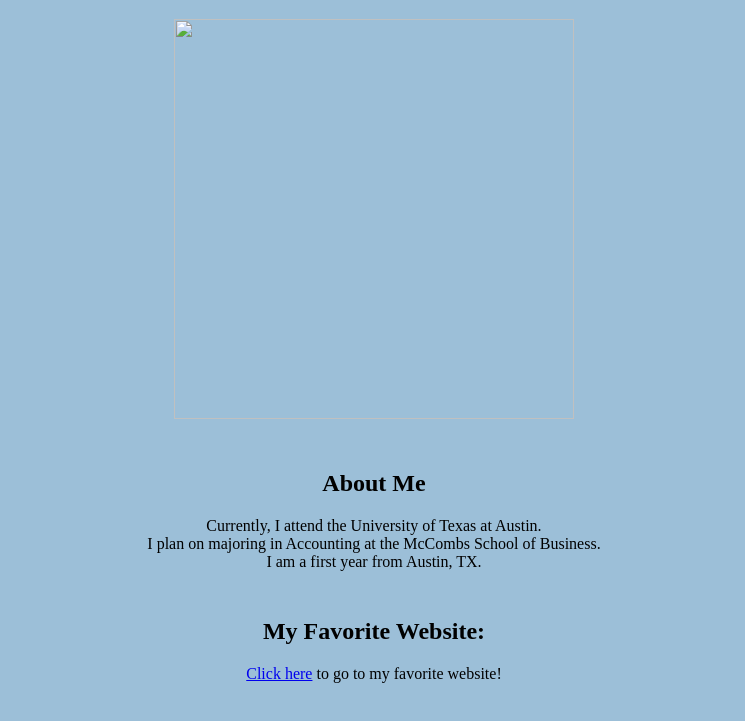
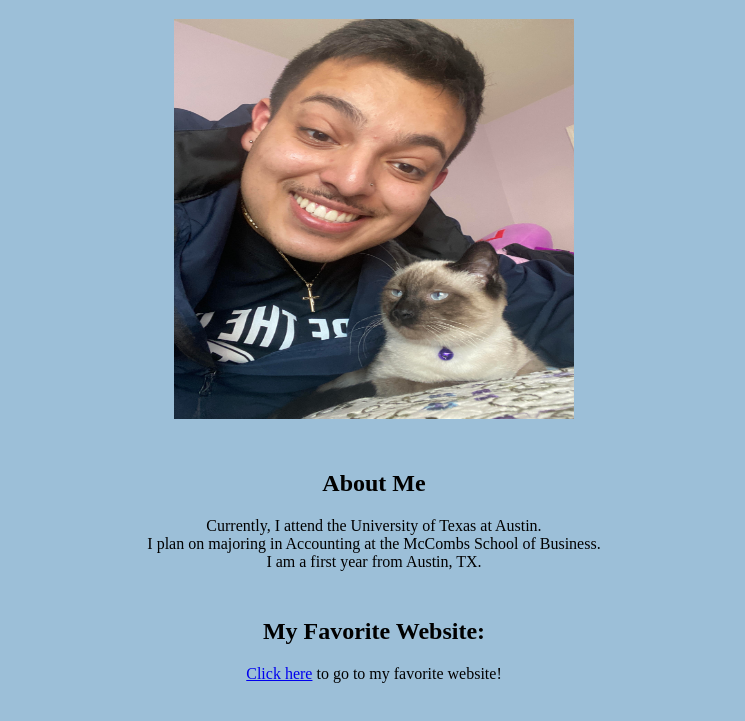
Before and after one commit to anthony4112/anthony4112.github.io, a plain HTML site: page index.html in a window 1280 px wide. Shown: the part 61-782 px from the top of the page, without its empty margins (266-1011 px from the left). Drawn offline with Linux system fonts and the light colour scheme.

Commit message:
Update index.html

```diff
--- a/index.html
+++ b/index.html
@@ -5,7 +5,7 @@
 <body bgcolor = "9CBFD8">
 <center>
 <h1>My name is Anthony Romero, welcome to my site!</h1>
-<img src="meandkitty.jpeg" width="400" height="400">
+<img src="me and kitty.jpg" width="400" height="400">
 <h2><strong><br/>About Me</strong></h2>
 <p>Currently, I attend the University of Texas at Austin. <br/>I plan on majoring in Accounting at the McCombs School of Business. <br/>I am a first year from Austin, TX.</p>
 <h2><strong><br/>My Favorite Website:</strong></h2>
```
